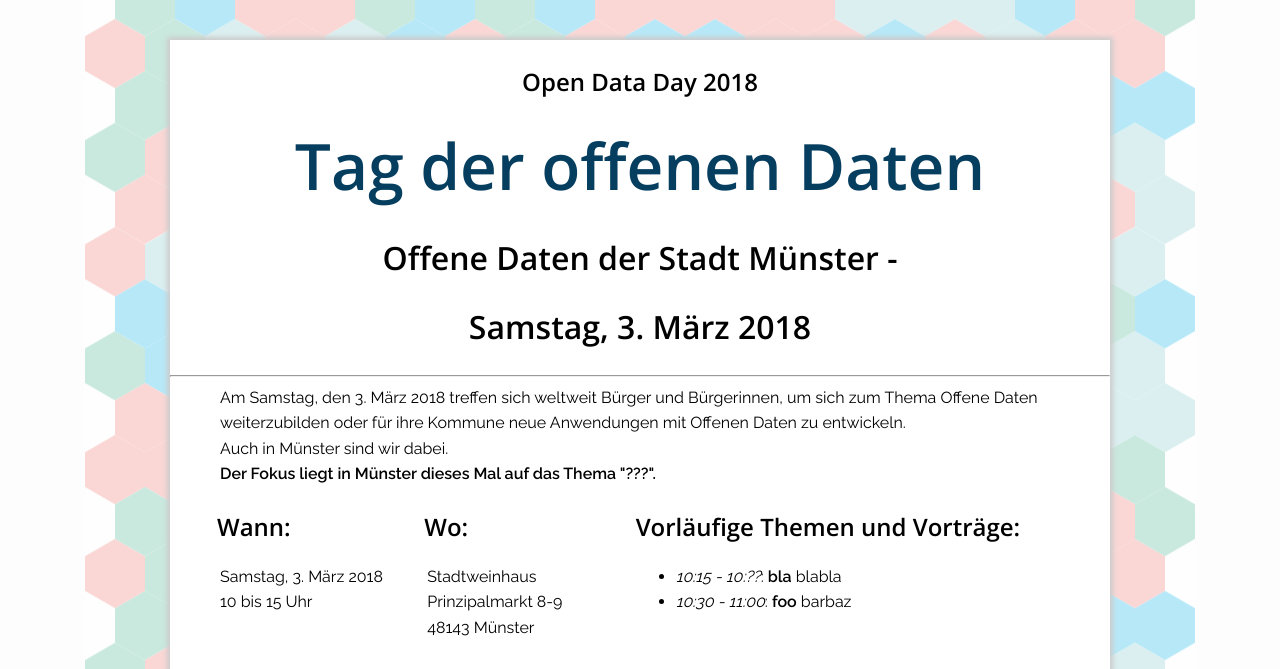
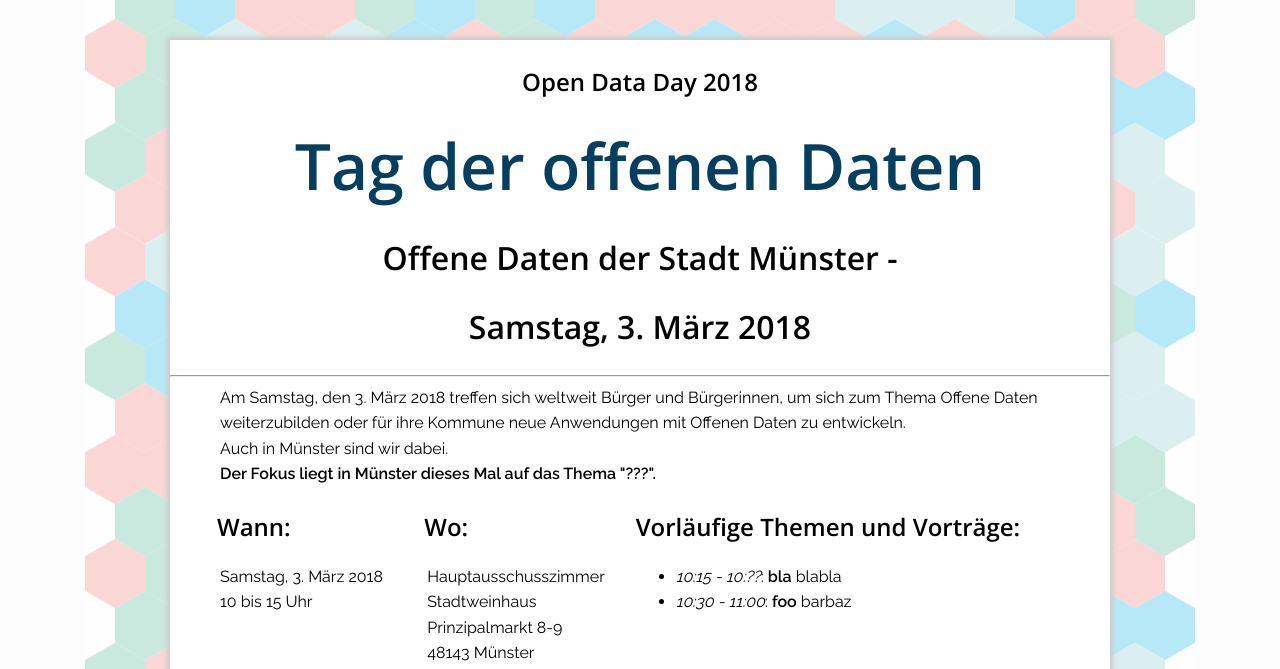
Before and after one commit to codeformuenster/opendataday, a Jekyll site: the page built from index.html, in a window 1280 px wide. Shown: the top 669 px of the page. Built offline with Jekyll 4.4.1, drawn with Linux system fonts in a browser that asks for light colours; nearby versions of some CDN libraries; grey boxes are pictures that could not be loaded.

Commit message:
add room

```diff
--- a/index.html
+++ b/index.html
@@ -8,6 +8,7 @@ odd_start: 10
 odd_end: 15
 
 odd_where_venue: Stadtweinhaus
+odd_where_room: Hauptausschusszimmer
 odd_where_address: Prinzipalmarkt 8-9
 odd_where_city: 48143 Münster
 
@@ -70,10 +71,12 @@ div.articlelink {
       </div>
       <div class="twocolumn">
         <h3>Wo:</h3>
-        <p>{{ page.odd_where_venue }}<br>
+        <p>
+        {{ page.odd_where_room }}<br>
+        {{ page.odd_where_venue }}<br>
         {{ page.odd_where_address }}<br>
-        {{ page.odd_where_city }}</p>
-        <br />
+        {{ page.odd_where_city }}
+      </p>
       </div>
 
       <!-- VHS Forum
```
